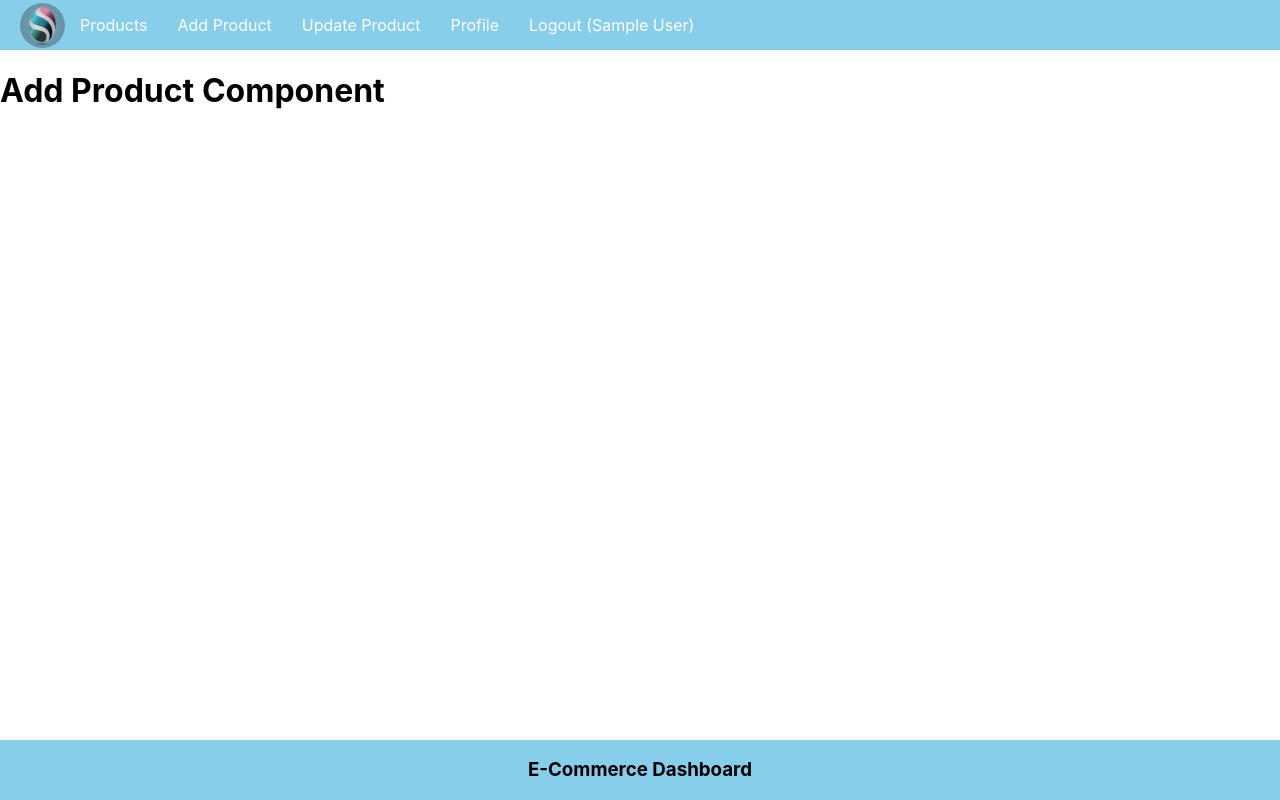
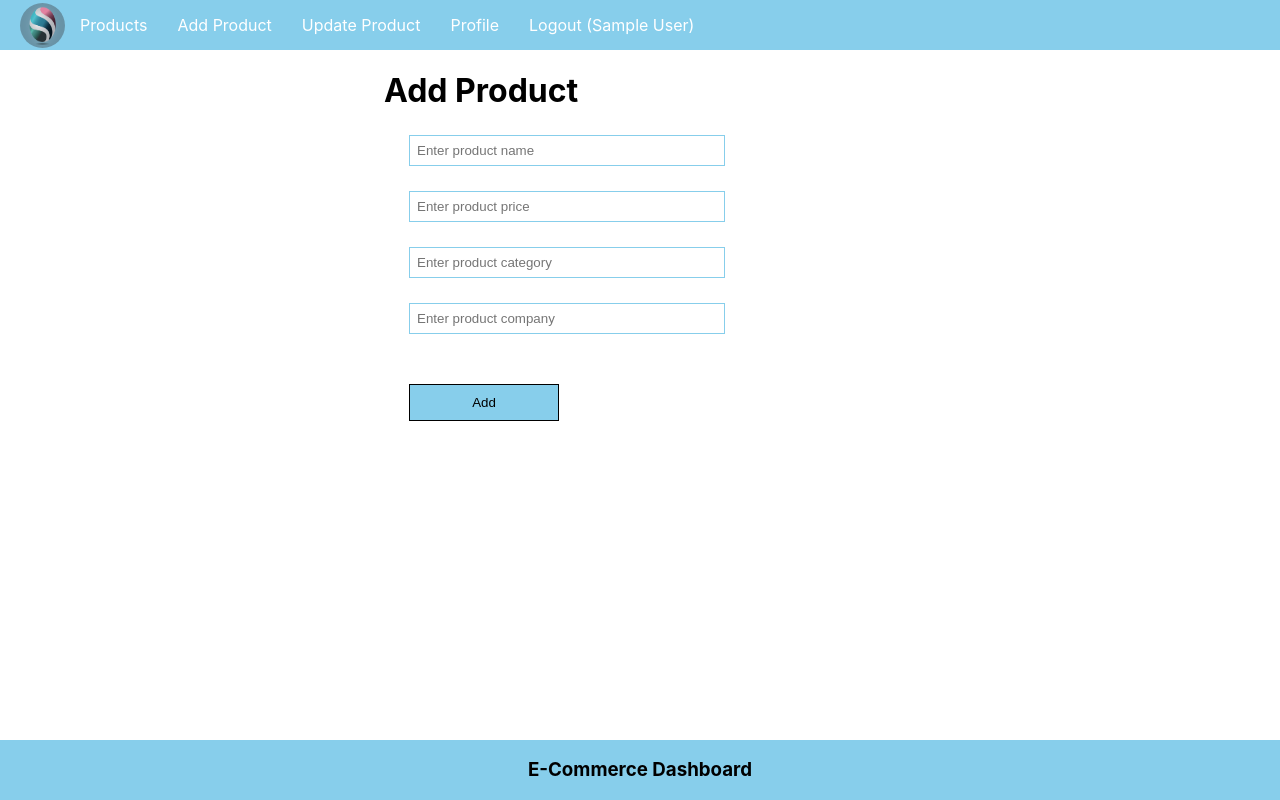
Before and after one commit to VaibhaoHatwar/e-commerce-dashboard-frontend, a React (Create React App) app: page /add in a window 1280 px wide. Built offline with nearby package versions, Linux system fonts and the light colour scheme; sample sign-in values are in the browser's storage; the HTML template or start-up script is replaced by a standard one.

Commit message:
Created Add Product Component

```diff
--- a/src/App.css
+++ b/src/App.css
@@ -32,7 +32,8 @@
   margin-left: 20px;
 }
 
-.register {
+.register,
+.product {
   margin-left: 30%;
 }
 
--- a/src/App.js
+++ b/src/App.js
@@ -6,6 +6,7 @@
 import SignUp from "./components/SignUp"
 import PrivateComponent from "./components/PrivateComponent"
 import Login from "./components/Login"
+import AddProduct from "./components/AddProduct"
 
 function App() {
   return (
@@ -15,7 +16,7 @@
         <Routes>
           <Route element={<PrivateComponent />}>
             <Route path="/" element={<h1>Product Listing Component</h1>} />
-            <Route path="/add" element={<h1>Add Product Component</h1>} />
+            <Route path="/add" element={<AddProduct />} />
             <Route path="/update" element={<h1>Update Product Component</h1>} />
             <Route path="/logout" element={<h1>Logout Component</h1>} />
             <Route path="/profile" element={<h1>Profile Component</h1>} />
--- /dev/null
+++ b/src/components/AddProduct.js
@@ -0,0 +1,59 @@
+import { useState } from "react"
+
+const AddProduct = () => {
+  const [name, setName] = useState("")
+  const [price, setPrice] = useState("")
+  const [category, setCategory] = useState("")
+  const [company, setCompany] = useState("")
+
+  const addProduct = (e) => {
+    e.preventDefault()
+
+    console.log({ name, price, category, company })
+  }
+
+  return (
+    <div className="product">
+      <h1>Add Product</h1>
+      <form onSubmit={addProduct}>
+        <input
+          className="inputBox"
+          type="text"
+          placeholder="Enter product name"
+          value={name}
+          onChange={(e) => setName(e.target.value)}
+          required
+        />
+        <input
+          className="inputBox"
+          type="text"
+          placeholder="Enter product price"
+          value={price}
+          onChange={(e) => setPrice(e.target.value)}
+          required
+        />
+        <input
+          className="inputBox"
+          type="text"
+          placeholder="Enter product category"
+          value={category}
+          onChange={(e) => setCategory(e.target.value)}
+          required
+        />
+        <input
+          className="inputBox"
+          type="text"
+          placeholder="Enter product company"
+          value={company}
+          onChange={(e) => setCompany(e.target.value)}
+          required
+        />
+        <button className="button" type="submit">
+          Add
+        </button>
+      </form>
+    </div>
+  )
+}
+
+export default AddProduct
```
